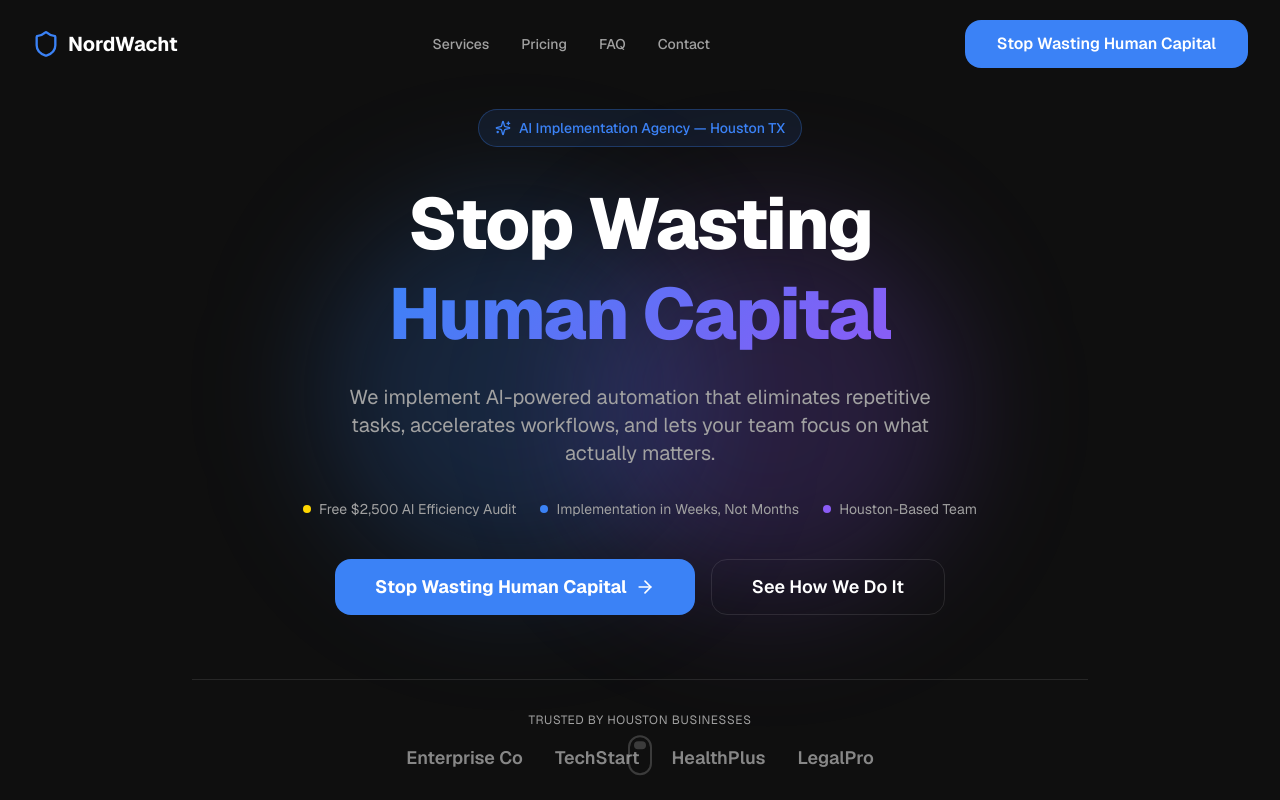
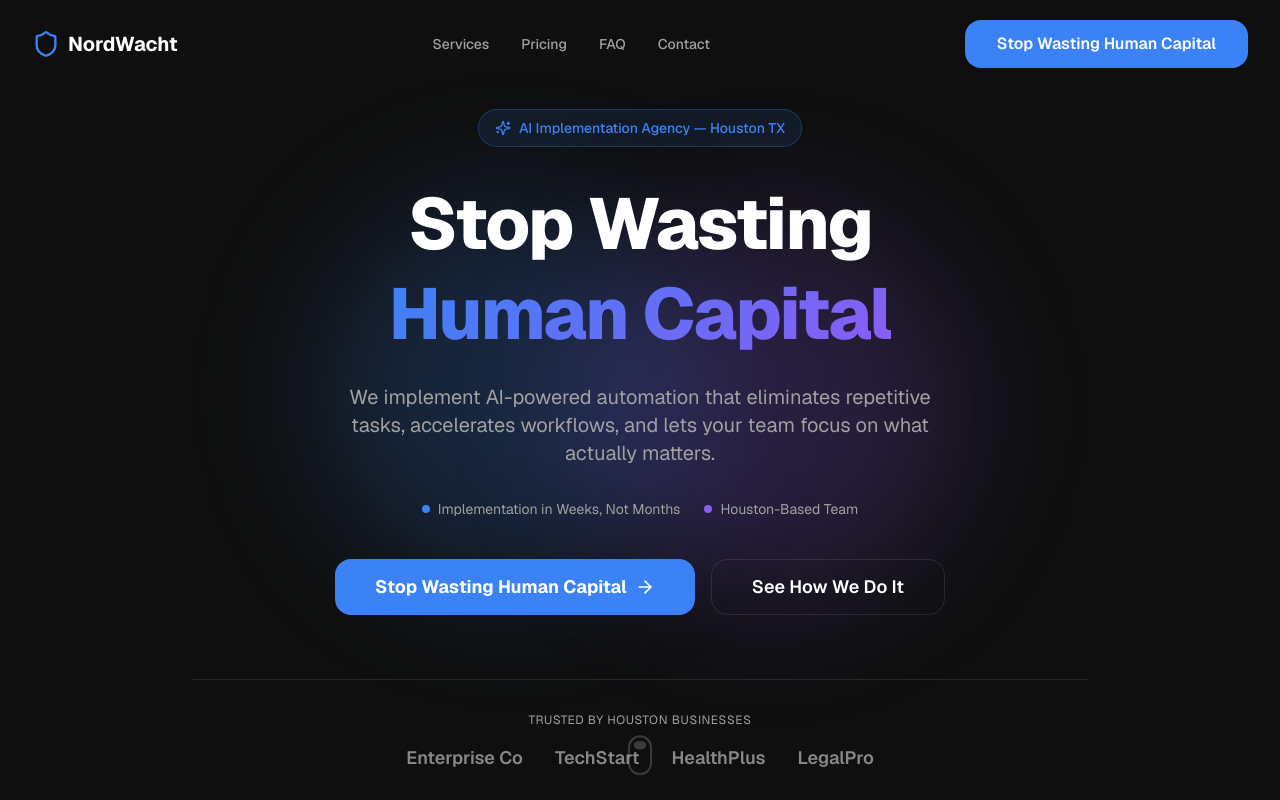
Before and after one commit to adodson9999/cybersecurity-NordWacht_01, a Next.js app: page / in a window 1280 px wide. Shown: the top 800 px of the page. Built offline with nearby package versions, Linux system fonts and the light colour scheme.

Commit message:
remove outdated "Free $2,500 AI Efficiency Audit" banner from hero section

```diff
--- a/components/hero.tsx
+++ b/components/hero.tsx
@@ -57,10 +57,7 @@ export function Hero() {
             transition={{ duration: 0.5, delay: 0.3 }}
             className="mt-8 flex flex-wrap items-center justify-center gap-6 text-sm text-muted-foreground"
           >
-            <div className="flex items-center gap-2">
-              <div className="h-2 w-2 rounded-full bg-accent" />
-              <span>Free $2,500 AI Efficiency Audit</span>
-            </div>
+
             <div className="flex items-center gap-2">
               <div className="h-2 w-2 rounded-full bg-primary" />
               <span>Implementation in Weeks, Not Months</span>
```
